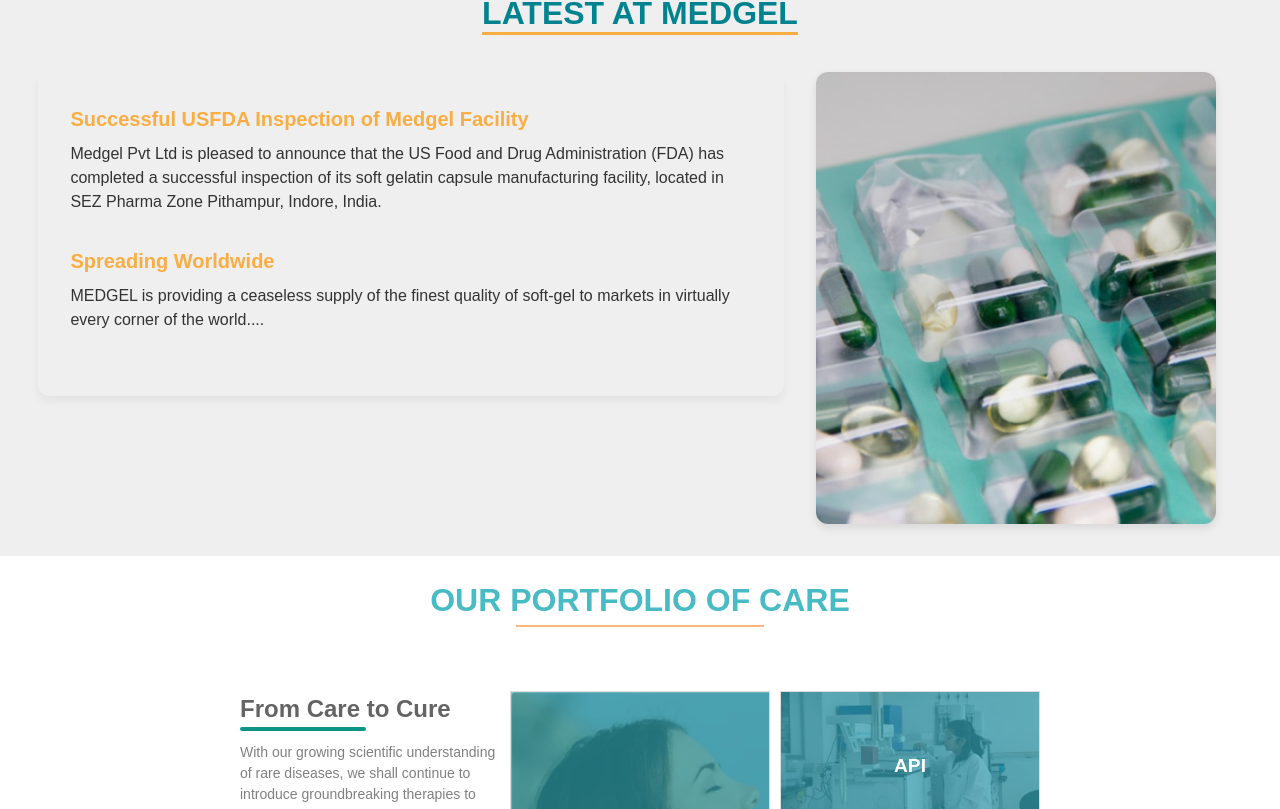
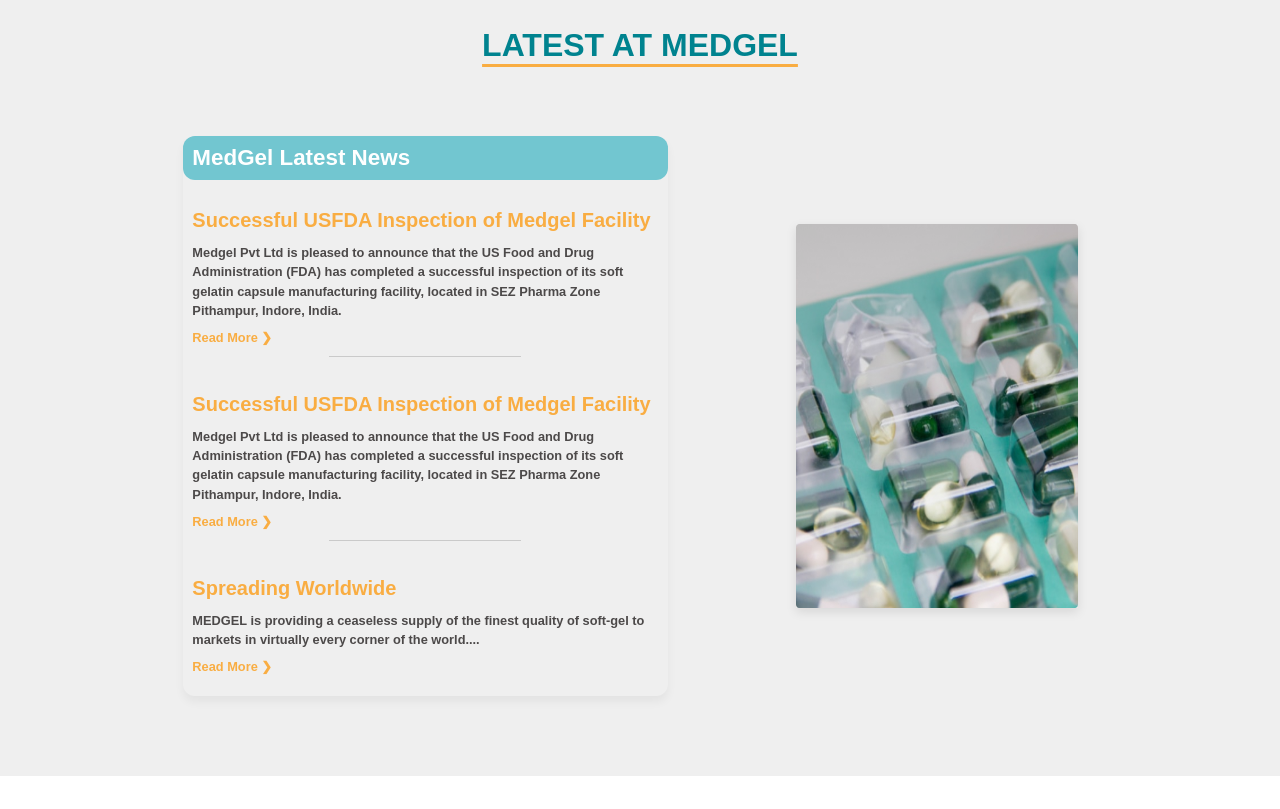
Before and after one commit to anurag-verma-india/medgel-nextjs, a Next.js app: page / in a window 1280 px wide. Shown: the part 1371-2180 px from the top of the page. Built offline with nearby package versions, Linux system fonts and the light colour scheme.

Commit message:
updated the Home Page :  homenews section fixed also added ant-design icons

```diff
--- a/src/app/home/homenews.css
+++ b/src/app/home/homenews.css
@@ -1,31 +1,65 @@
 .homecontent {
+  padding: 2rem;
+  padding-bottom: 3rem;
   text-align: center;
-    background-color: #EFEFEF;
+  background-color: #efefef;
 }
 
 .homenews-section {
+  margin: auto;
+  margin-top: 2rem;
+  /* background-color: #00838f; */
+  width: 80%;
   display: flex;
   flex-direction: row;
-    gap: 2rem;
-    justify-content: space-between;
-    align-items: flex-start;
+  gap: 8rem;
+  justify-content: justify;
+  align-items: center;
   padding: 2rem 0;
+}
+
+.homenews-list-content {
+  max-height: 30rem;
+  overflow-y: auto;
+  scrollbar-width: thin;
+}
+
+.homenews-list-content::-webkit-scrollbar {
+  width: 6px;
+}
+
+.homenews-list-content::-webkit-scrollbar-thumb {
+  background-color: #c1c1c1;
+  border-radius: 4px;
 }
 
 .homenews-list {
   flex: 1;
-    background: #EFEFEF;
-    /* padding: 2rem 2rem 2rem 2rem; */
-    padding: 2rem;
+  /* background: #df0101; */
+  padding: 0rem;
   margin-left: 3%;
   border-radius: 12px;
+  padding-bottom: 20px;
   box-shadow: 0 6px 10px rgba(0, 0, 0, 0.05);
-    overflow-y: hidden;
-    max-height: 32rem;
+}
+
+.homenews-list-title {
+  background-color: #72c6d0;
+  color: #ffffff;
+  font-family: sans-serif;
+  font-size: 1.4rem;
+  font-weight: bold;
+  text-align: justify;
+  padding: 0.3rem;
+  padding-left: 0.6rem;
+  margin-bottom: 1rem;
+  border-radius: 12px;
 }
 
 .homenews-item {
-    margin-bottom: 2rem;
+  padding: 0.6rem;
+  /* background-color: #00838f; */
+  margin-bottom: 0.8rem;
 }
 
 .homenews-item h3 {
@@ -36,34 +70,40 @@
 }
 
 .homenews-item p {
-    color: #333;
-    font-size: 1rem;
+  color: #4c4949;
+  font-weight: 600;
+  font-size: 0.8rem;
   margin-bottom: 0.5rem;
 }
 
 .homeread-more {
+  font-size: 0.8rem !important;
   color: #f9ad42;
-    font-weight: 500;
+  font-weight: 600;
   text-decoration: none;
   text-align: left;
   width: 100%;
+  position: relative;
+  display: inline-block;
+  padding-bottom: 10px;
 }
 
 .homeread-more::after {
-    content: " ❯";
-}
-
-.homehalf-line {
+  content: "";
+  position: absolute;
+  left: 50%;
+  transform: translateX(-50%);
+  bottom: 0;
+  width: 12rem;
   height: 1px;
-    background-color: #ccc;
-    margin-top: 1rem;
+  background-color: #a6a6a6;
+  opacity: 50%;
 }
 
 .homenews-image {
-    width: auto;
+  width: 34%;
+  height: 24rem;
   display: flex;
-    align-items: flex-start;
-    justify-content: flex-start;
   padding-right: 5%;
 }
 
@@ -72,7 +112,6 @@
   max-width: 400px;
   height: auto;
   display: block;
-    border-radius: 12px;
   box-shadow: 0 4px 10px rgba(0, 0, 0, 0.1);
 }
 
@@ -84,6 +123,21 @@
   text-decoration-color: #f9ad42;
   text-underline-offset: 0.5rem;
   padding-bottom: 0.2rem;
+}
+.homenews-more-stories {
+  position: relative;
+  left: 27%;
+  bottom: 3rem;
+  background-color: #ffffff;
+  border-radius: 20px;
+  width: 9rem;
+  padding: 5px;
+}
+
+.homenews-stories-button {
+  color: #1d8892;
+  font-weight: 600;
+  font-size: 0.9rem;
 }
 
 @media (max-width: 768px) {
@@ -109,3 +163,17 @@
     max-width: 100%;
   }
 }
+
+@media (max-width: 480px) {
+  .homecontent {
+    padding-bottom: 0.5rem;
+  }
+  .homenews-list-title {
+    text-align: center;
+    font-size: 1.2rem;
+  }
+  .homenews-more-stories {
+    left: 28%;
+    bottom: 4.5rem;
+  }
+}
--- a/src/app/home/homenews.tsx
+++ b/src/app/home/homenews.tsx
@@ -12,6 +12,16 @@
       title: "Successful USFDA Inspection of Medgel Facility",
       description:
         "Medgel Pvt Ltd is pleased to announce that the US Food and Drug Administration (FDA) has completed a successful inspection of its soft gelatin capsule manufacturing facility, located in SEZ Pharma Zone Pithampur, Indore, India.",
+    },
+    {
+      title: "Successful USFDA Inspection of Medgel Facility",
+      description:
+        "Medgel Pvt Ltd is pleased to announce that the US Food and Drug Administration (FDA) has completed a successful inspection of its soft gelatin capsule manufacturing facility, located in SEZ Pharma Zone Pithampur, Indore, India.",
+    },
+    {
+      title: "Spreading Worldwide",
+      description:
+        "MEDGEL is providing a ceaseless supply of the finest quality of soft-gel to markets in virtually every corner of the world....",
     },
     {
       title: "Spreading Worldwide",
@@ -71,21 +81,24 @@
         <div className="homenews-section">
           {/* <div className="homenews-list" ref={newsContainerRef}> */}
           <div className="homenews-list">
+            <div className="homenews-list-title">MedGel Latest News</div>
+            <div className="homenews-list-content">
               {newsList.length > 0 ? (
                 newsList.map((news, index) => (
                   <div className="homenews-item" key={index}>
                     <h3 className="text-left">{news.title}</h3>
                     <p className="text-left">{news.description}</p>
-                  {/* <div className="flex content-start">
+                    <div className="flex content-start">
                       <a href="#read-more" className="homeread-more">
-                      Read More
+                        Read More ❯
                       </a>
-                  </div> */}
+                    </div>
                   </div>
                 ))
               ) : (
                 <p>No latest news available</p>
               )}
+            </div>
           </div>
           <div className="homenews-image">
             <Image
@@ -96,6 +109,9 @@
             />
           </div>
         </div>
+        {/* <div className="homenews-more-stories">
+          <button className="homenews-stories-button">More Stories ❯❯ </button>
+        </div> */}
       </div>
     </div>
   );
```
Also changed, not shown: package.json (+4 -3 lines), 1 other file (tests, documents, lock files or other folders). Lines whose indentation alone changed are shown as unchanged.
